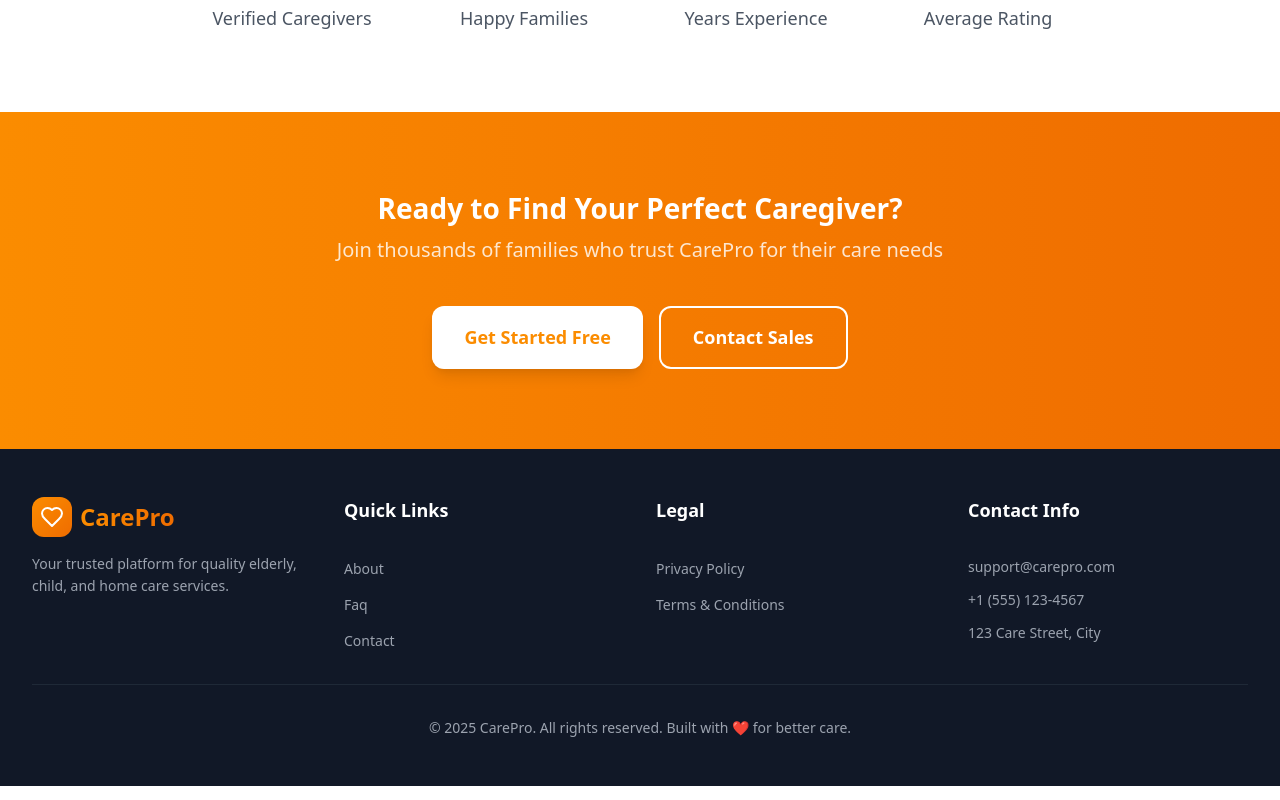
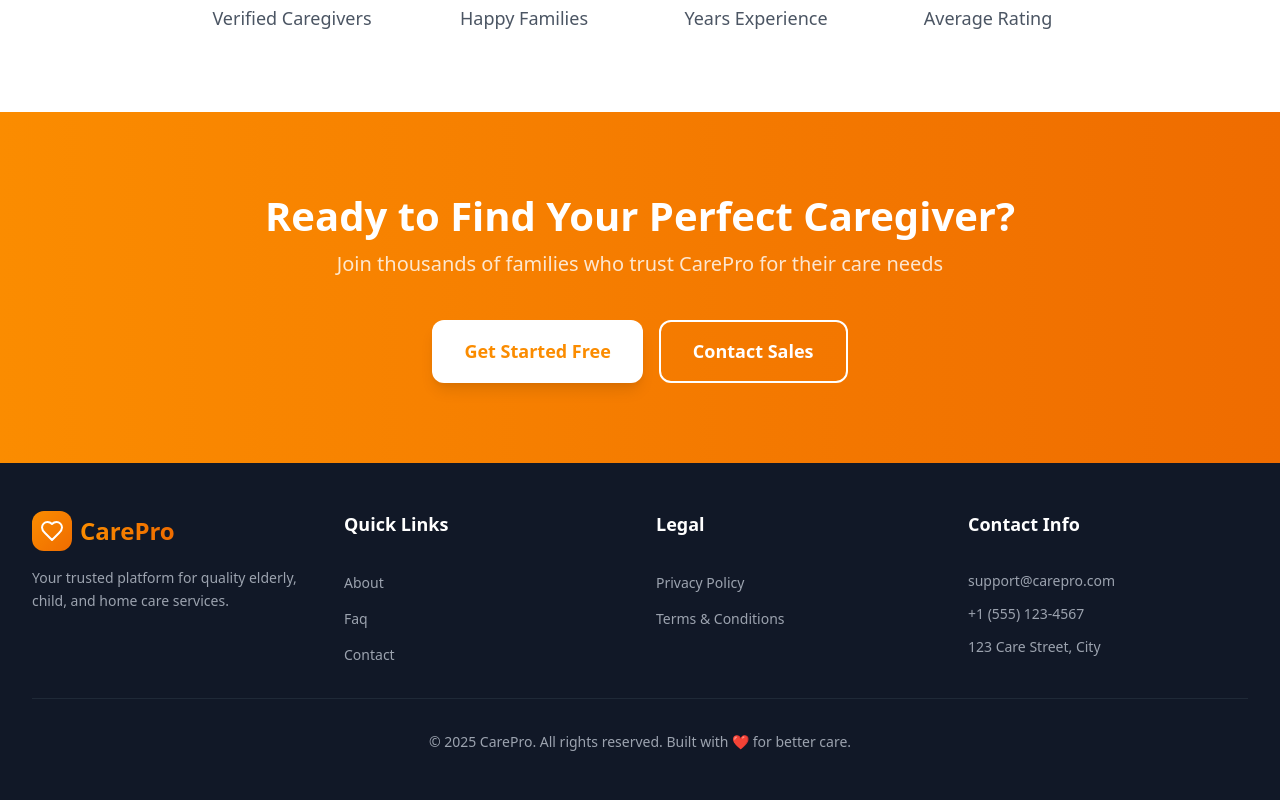
Before and after one commit to dotsy12/ElAnis-Care-FrontEnd, a React (Vite) app: page / in a window 1280 px wide. Shown: the part 2943-3743 px from the top of the page. Built offline with nearby package versions, Linux system fonts and the light colour scheme; no server answers.

Commit message:
Just Edit on style

```diff
--- a/src/styles/AboutPage.css
+++ b/src/styles/AboutPage.css
@@ -633,8 +633,8 @@
 }
 
 .cta-title {
-  font-size: 2.5rem;
-  font-weight: bold;
+  font-size: 2.5rem !important;
+  font-weight: bold !important;
   color: var(--color-white);
   margin-bottom: 1.5rem;
   line-height: 1.2;
```
